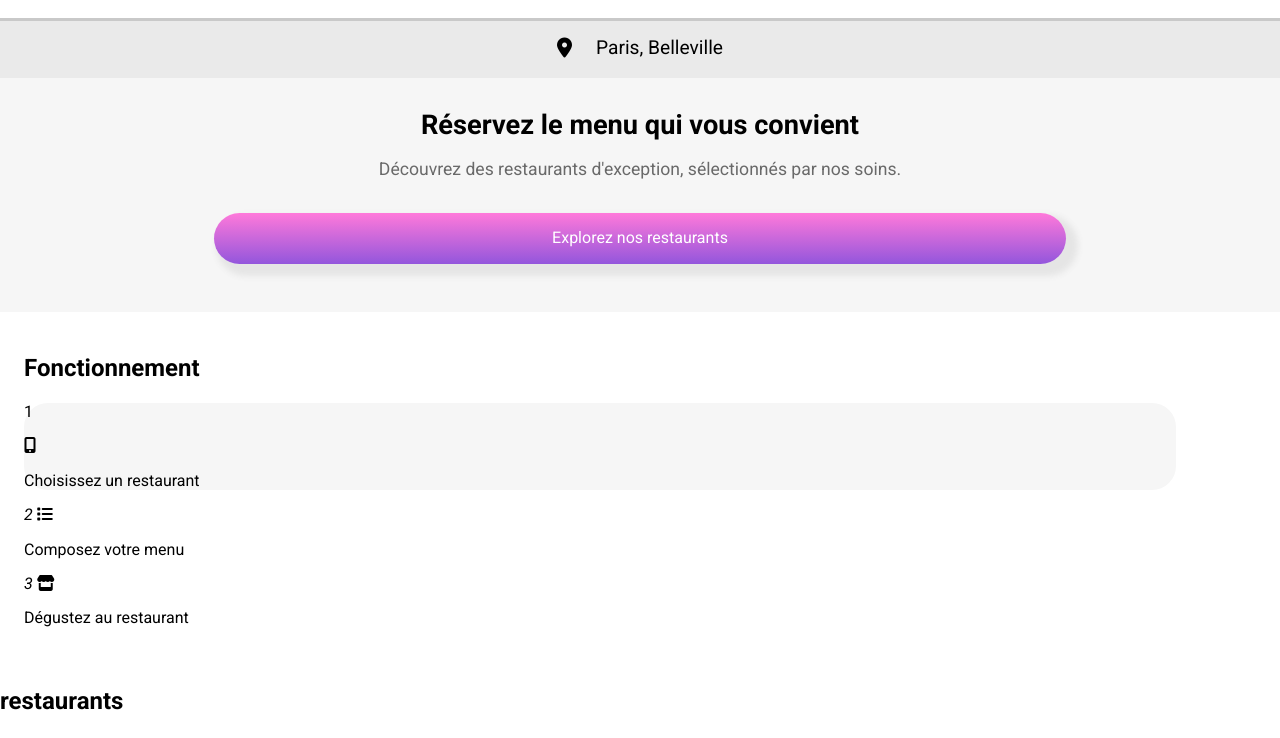
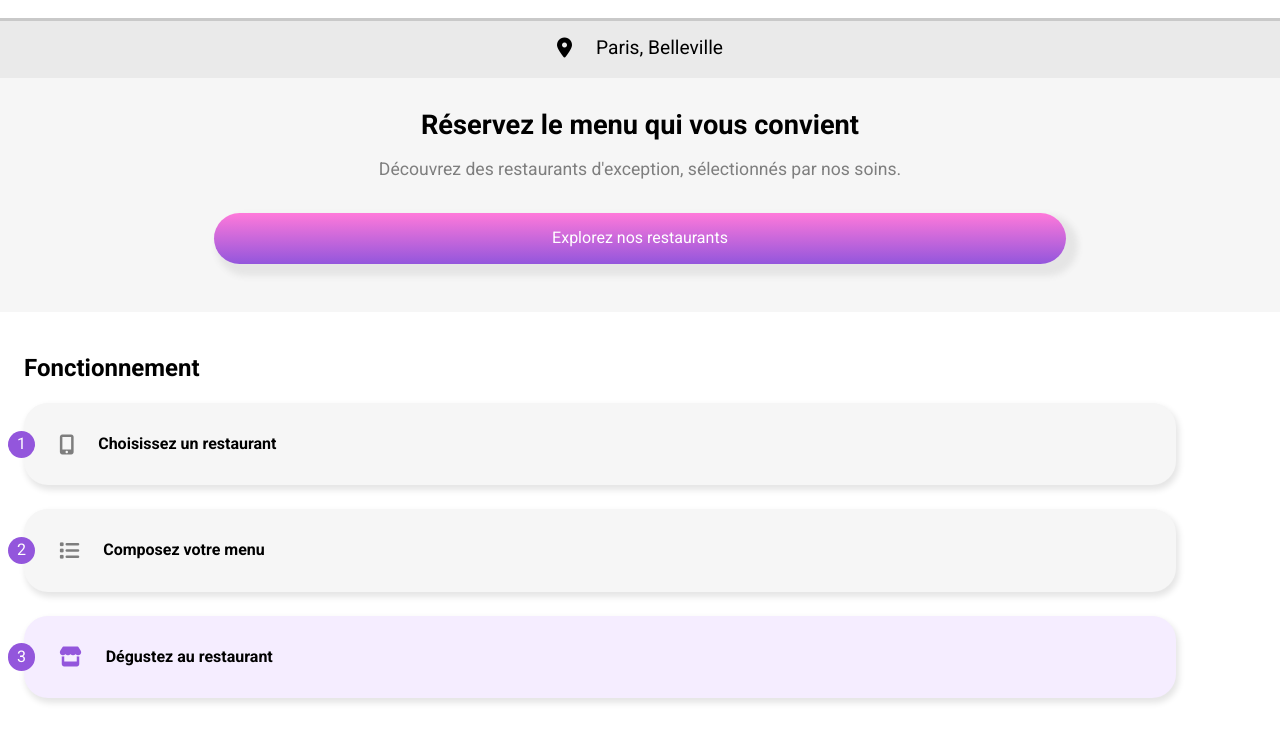
Before and after one commit to studentOCDBX/MyDevWebLearning-P3-project, a website: page index.html in a window 1280 px wide. Shown: the part 62-800 px from the top of the page. Drawn offline with Linux system fonts and the light colour scheme; a web font is replaced by a local one.

Commit message:
styling the fonctioning section

```diff
--- a/index.html
+++ b/index.html
@@ -7,7 +7,7 @@
     <meta name="viewport" content="width=device-width, initial-scale=1.0">
     <meta name="description"
         content="Ohmyfood! est une entreprise de commande de repas en ligne. Notre concept permet aux utilisateurs de composer leur propre menu">
-    <link rel="stylesheet" href="public/css/normalize.css" />
+    <link rel="stylesheet" href="public/css/normalize.css">
     <script src="https://kit.fontawesome.com/d36b4db84d.js" crossorigin="anonymous"></script>
     <link rel="stylesheet" href="public/css/style.css">
     <title>Ohmyfood</title>
@@ -37,21 +37,20 @@
             <div class="btn">Explorez nos restaurants</div>
         </section>
         <section class="fonctioning">
-            <h2>fonctionnement</h2>
+            <h2 class="fonctioning__heading">fonctionnement</h2>
             <div class="fonctioning__btn">
-                <p>1</p>
-                <!-- <i class="fa-thin fa-circle">1</i>-->
-                <i class="fa-solid fa-mobile-screen-button"></i>
+                <div class="fonctioning__btn__number">1</div>
+                <i class="fa-solid fa-mobile-screen-button fa-lg fonctioning__btn__i"></i>
                 <p>Choisissez un restaurant</p>
             </div>
-            <div>
-                <i class="fa-thin fa-circle">2</i>
-                <i class="fa-solid fa-list"></i>
+            <div class="fonctioning__btn">
+                <div class="fonctioning__btn__number">2</div>
+                <i class="fa-solid fa-list fa-lg fonctioning__btn__i"></i>
                 <p>Composez votre menu</p>
             </div>
-            <div>
-                <i class="fa-thin fa-circle">3</i>
-                <i class="fa-solid fa-store"></i>
+            <div class="fonctioning__btn fonctioning__btn--magnolia">
+                <div class="fonctioning__btn__number">3</div>
+                <i class="fa-solid fa-store fa-lg fonctioning__btn__i fonctioning__btn__i--indigo"></i>
                 <p>Dégustez au restaurant</p>
             </div>
         </section>
--- a/sass/style.scss
+++ b/sass/style.scss
@@ -5,10 +5,13 @@ $primary-color: #9356dc;
 $secondary-color: #ff79da;
 $tertiary-color: #99e2d0;
 $white-color: #fff;
+$bright_gray-color: #eaeaea;
+$cultured-color: #f6f6f6;
+$magnolia-color: #f5edff;
+$jet-color: #353535;
 $whisper-color: #e5e5e5;
+$gray-color: #7e7e7e;
 $dimgray: #696969;
-$cultured-color: #f6f6f6;
-$jet-color: #353535;
 $black-color: #000;
 
 * {
@@ -30,6 +33,23 @@ body {
   display: flex;
 }
 
+// @mixin space--arround {
+//   @include d--flex;
+//   justify-content: space-around;
+//   align-items: center;
+// }
+
+// @mixin space--between {
+//   @include d--flex;
+//   justify-content: space-between;
+//   align-items: center;
+// }
+@mixin flex--start {
+  @include d--flex;
+  justify-content: flex-start;
+  align-items: center;
+}
+
 @mixin flex--center {
   @include d--flex;
   justify-content: center;
@@ -49,7 +69,7 @@ body {
 .location {
   width: 100vw;
   height: 8%;
-  background-color: rgba(229, 229, 229, 0.78);
+  background-color: rgba($whisper-color, 0.78);
   @include flex--center;
   &__fa {
     padding-right: 24px;
@@ -69,14 +89,13 @@ body {
   }
   p {
     font-size: 1.1em;
-    color: $dimgray;
+    color: $gray-color;
   }
 
   .btn {
     display: inline-block;
     width: 70%;
     margin: 1em 0 1em 0;
-    // margin: 16 auto;
     padding: 1em 0 1em 0;
     color: $white-color;
     background: linear-gradient(
@@ -85,37 +104,63 @@ body {
       $primary-color 100%
     );
     border-radius: 1.6em;
+    box-shadow: 7px 7px 6px 5px $whisper-color;
     -webkit-border-radius: 1.6em;
     -moz-border-radius: 1.6em;
     -ms-border-radius: 1.6em;
     -o-border-radius: 1.6em;
-    box-shadow: 7px 7px 6px 5px $whisper-color;
   }
 }
 
 .fonctioning {
   width: 100vw;
+  height: 60%;
   padding: 1.5em;
+  background-color: $white-color;
 
-  .fonctioning__btn {
+  &__btn {
     width: 90vw;
+    padding: 1em 0 1em 0;
+    margin-bottom: 1.5em;
     color: $black-color;
     background-color: $cultured-color;
+    @include flex--start;
     border-radius: 1.5em;
     -webkit-border-radius: 1.5em;
     -moz-border-radius: 1.5em;
     -ms-border-radius: 1.5em;
     -o-border-radius: 1.5em;
+    box-shadow: 2px 4px 6px 1px $whisper-color;
+    &__number {
+      @include flex--center;
+      width: 1.7em;
+      height: 1.7em;
+      border-radius: 1.25em;
+      color: $white-color;
+      margin-left: -16px;
+      background-color: $primary-color;
+      -webkit-border-radius: 1.25em;
+      -moz-border-radius: 1.25em;
+      -ms-border-radius: 1.25em;
+      -o-border-radius: 1.25em;
+    }
+    &--magnolia {
+      background-color: $magnolia-color;
+    }
+    &__i {
+      margin: 0px 24px 0 24px;
+      color: $gray-color;
+      &--indigo {
+        color: $primary-color;
+      }
+    }
+    & > p {
+      color: $black-color;
+      font-weight: 600;
+    }
   }
-  h2 {
+
+  &__heading {
     text-transform: capitalize;
   }
-
-  // p {
-  // }
-
-  // &:nth-child(1) {
-  //   background-color: $bright-gray;
-  //   color: $black-color;
-  // }
 }
```
Also changed, not shown: public/css/style.css, 1 other file.
